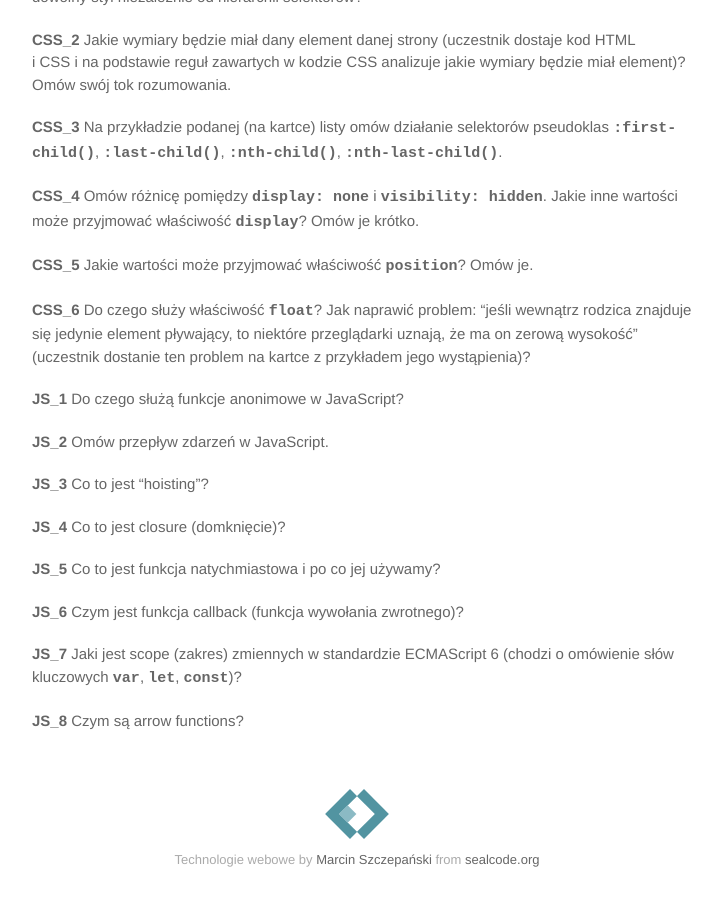
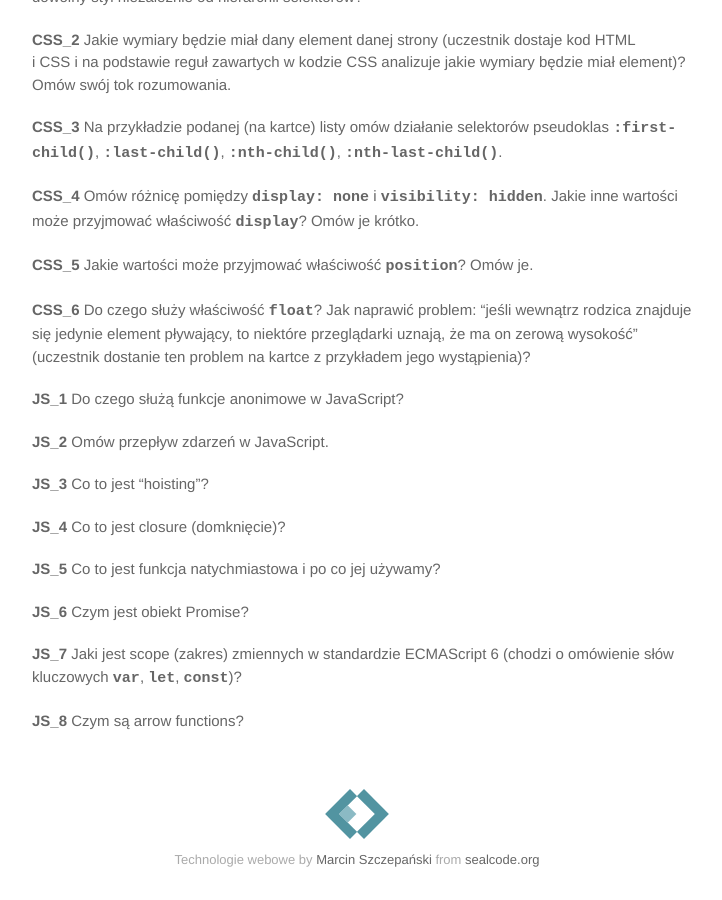
Before and after one commit to marcin-szczepanski/TWE, a Jekyll site: the page built from zajecia/2/informacje.md, in a window 1280 px wide and 900 px high, scrolled down 2609 px. Shown: the whole window, without its empty margins (283-1005 px from the left). Built offline with Jekyll 4.4.1, drawn with Linux system fonts in a browser that asks for light colours; some web fonts are replaced.

Commit message:
Update informacje in advanced

```diff
--- a/zajecia/2/informacje.md
+++ b/zajecia/2/informacje.md
@@ -106,7 +106,7 @@ Zakres materiału do pytań dotyczących kodu to cały materiał ze&nbsp;wszystk
 
 	**JS_5** Co to jest funkcja natychmiastowa i po co jej używamy?
 
-	**JS_6** Czym jest funkcja callback (funkcja wywołania zwrotnego)?
+	**JS_6** Czym jest obiekt Promise?
 
 	**JS_7** Jaki jest scope (zakres) zmiennych w standardzie ECMAScript 6 (chodzi o omówienie słów kluczowych <span class="preformat">var</span>, <span class="preformat">let</span>, <span class="preformat">const</span>)?
 
```
